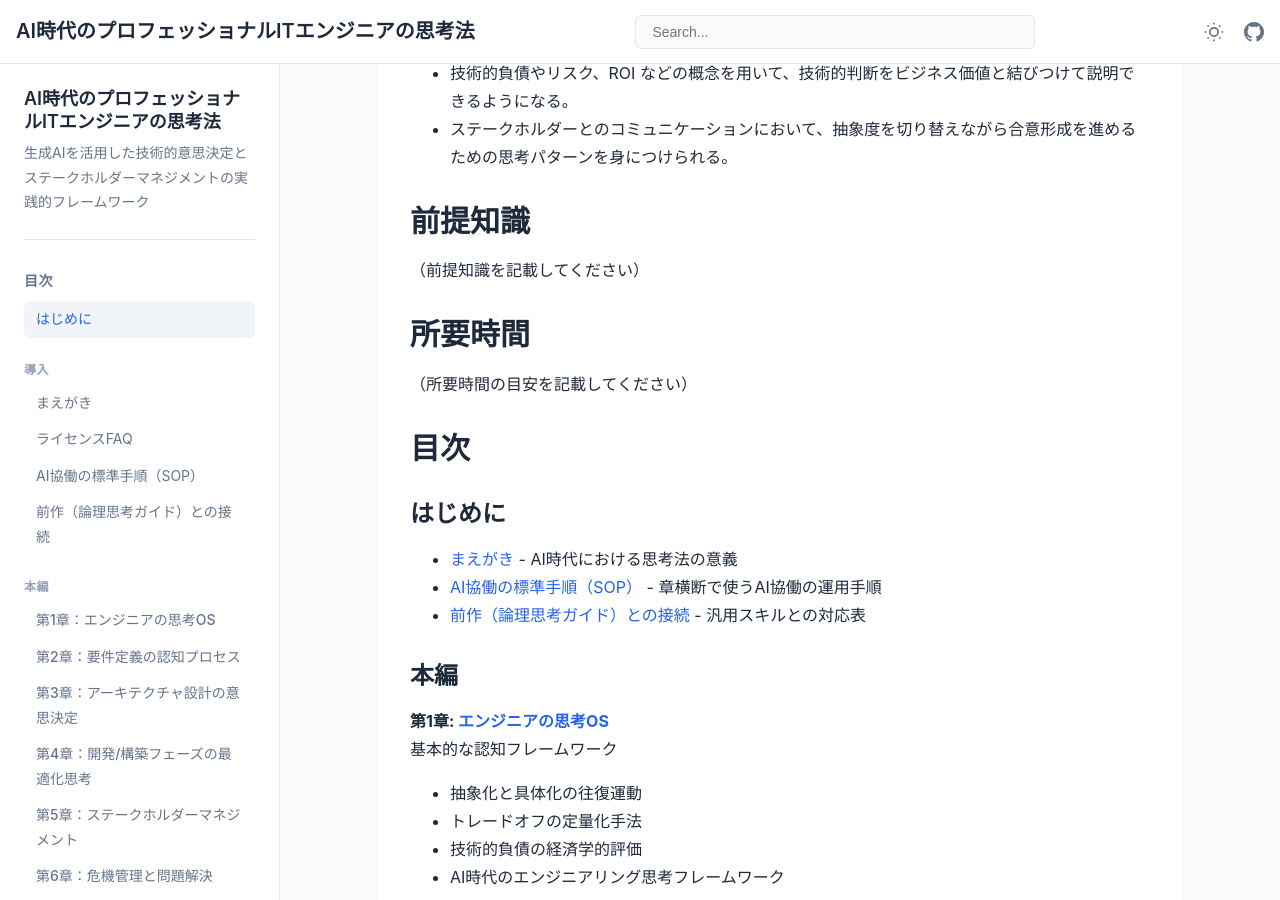
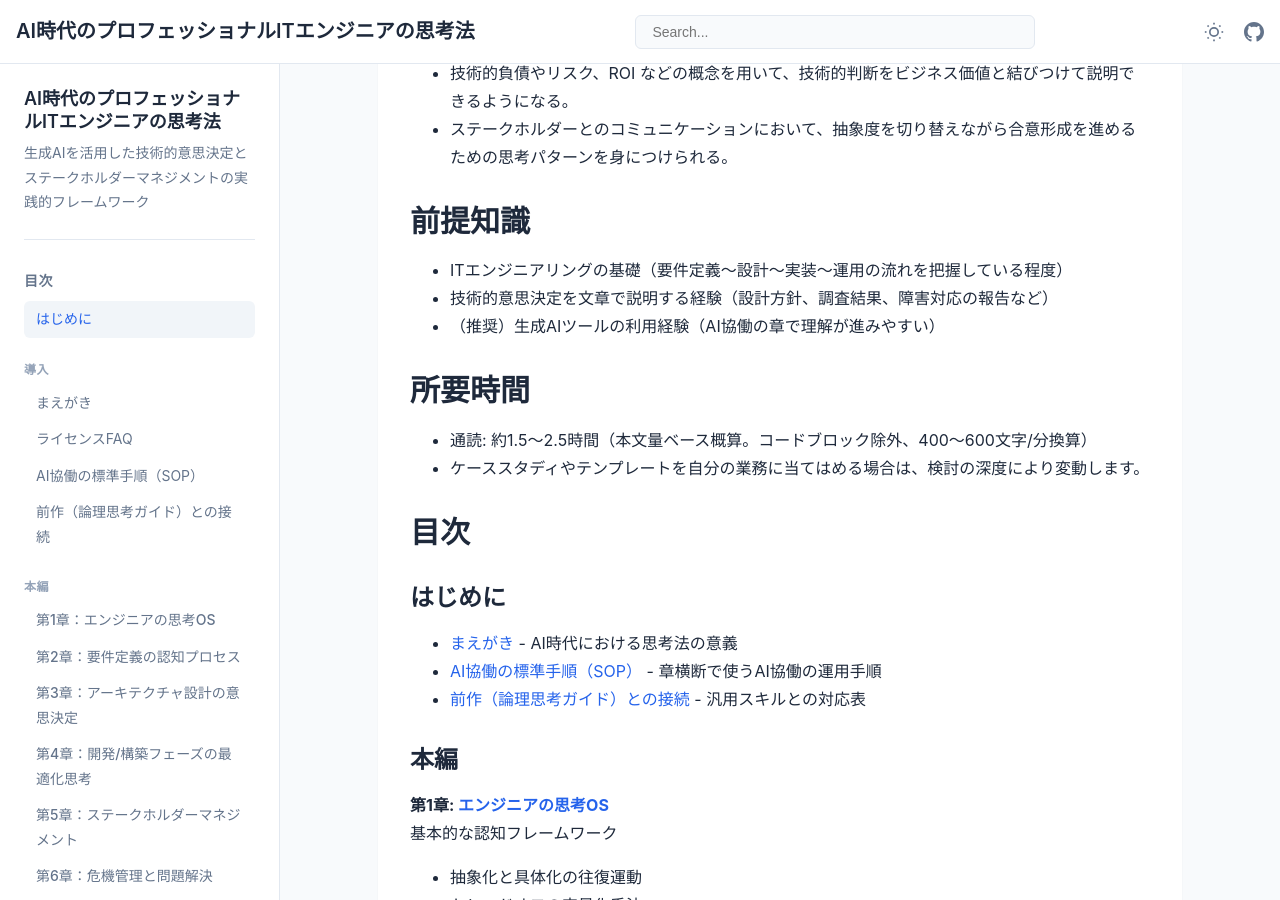
Before and after one commit to itdojp/ai-era-engineers-mind-book, a Jekyll site: the page built from docs/index.md, in a window 1280 px wide and 900 px high, scrolled down 946 px. Built offline with Jekyll 4.4.1, drawn with Linux system fonts in a browser that asks for light colours.

Commit message:
docs: fill top page prerequisites and reading time (#96)

```diff
--- a/docs/index.md
+++ b/docs/index.md
@@ -37,10 +37,13 @@ permalink: /
 - ステークホルダーとのコミュニケーションにおいて、抽象度を切り替えながら合意形成を進めるための思考パターンを身につけられる。
 
 ## 前提知識
-（前提知識を記載してください）
+- ITエンジニアリングの基礎（要件定義〜設計〜実装〜運用の流れを把握している程度）
+- 技術的意思決定を文章で説明する経験（設計方針、調査結果、障害対応の報告など）
+- （推奨）生成AIツールの利用経験（AI協働の章で理解が進みやすい）
 
 ## 所要時間
-（所要時間の目安を記載してください）
+- 通読: 約1.5〜2.5時間（本文量ベース概算。コードブロック除外、400〜600文字/分換算）
+- ケーススタディやテンプレートを自分の業務に当てはめる場合は、検討の深度により変動します。
 
 ## 目次
 
```
